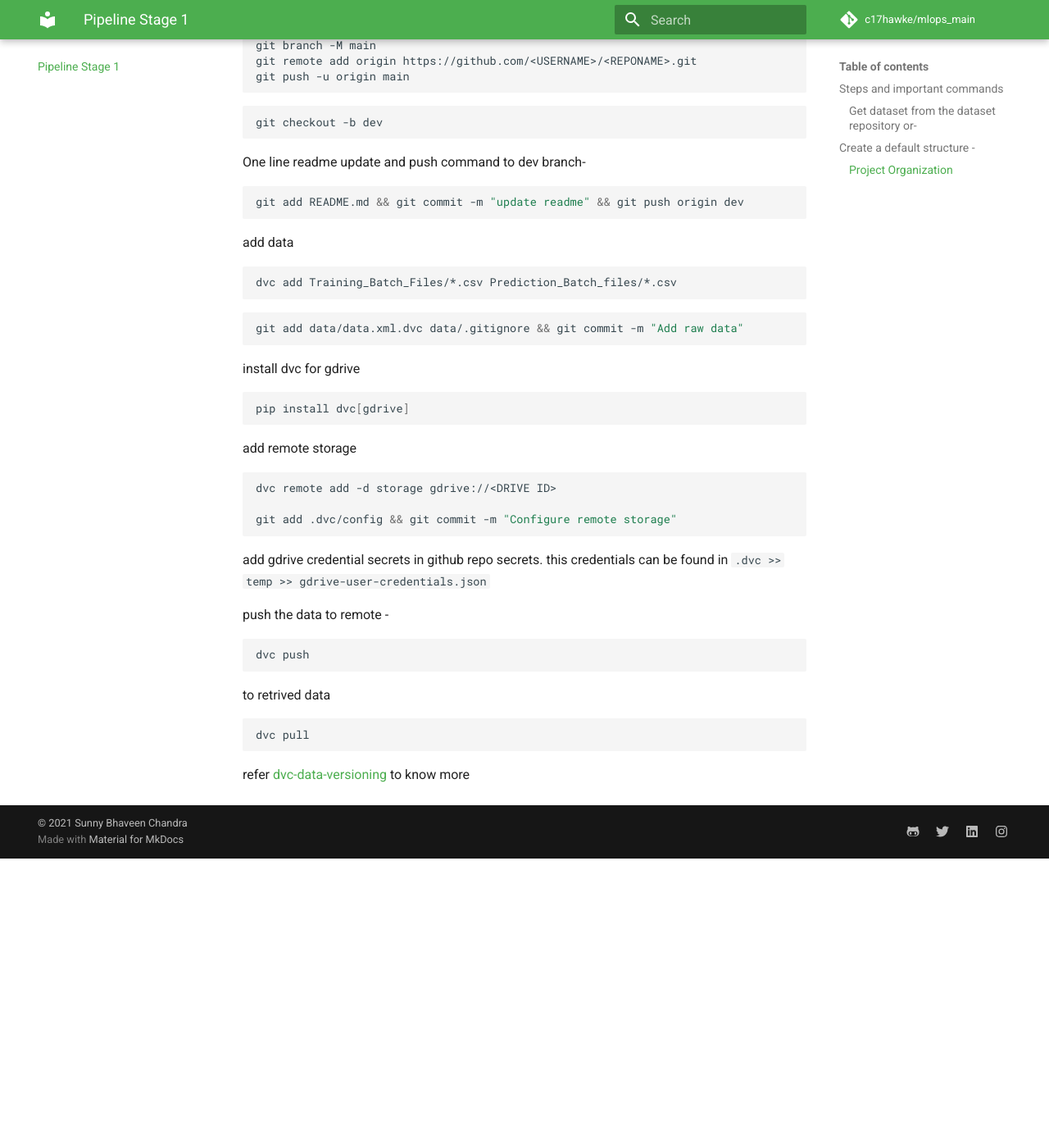
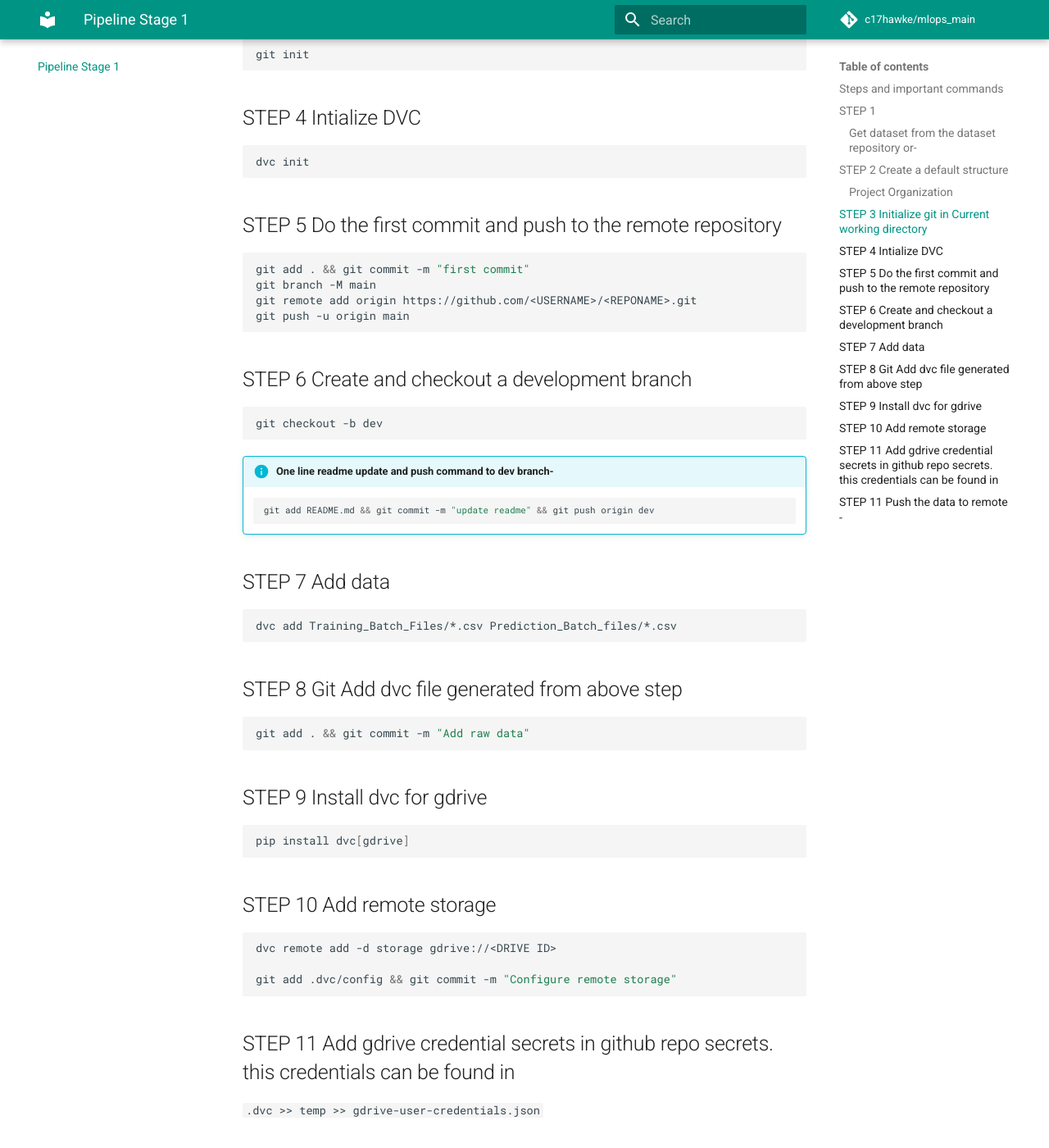
Before and after one commit to c17hawke/wafer_mlops_docs, an MkDocs documentation site: the page built from docs/stage1.md, in a window 1280 px wide and 1400 px high, scrolled down 1599 px. Shown: the whole window at 82% size. Built offline with MkDocs 1.6.1 and Material for MkDocs 9.7.7, drawn with Linux system fonts in a browser that asks for light colours; comment, search, counter and statistics services are not loaded; before the commit the page ends 2646 px from its top, so only the background shows below that; some of the changed text lies outside the part shown.

````diff
--- a/docs/stage1.md
+++ b/docs/stage1.md
@@ -2,10 +2,12 @@
 
 ## Steps and important commands
 
+## STEP 1
 ### Get dataset from the [dataset repository](https://github.com/iNeuron-Pvt-Ltd/wafer-dataset) or-
 [Download Dataset](https://github.com/iNeuron-Pvt-Ltd/wafer-dataset/archive/main.zip){ .md-button }
 
-## Create a default structure -
+
+## STEP 2 Create a default structure
 Project based on the <a target="_blank" href="https://drivendata.github.io/cookiecutter-data-science/">cookiecutter data science project template</a> cookiecutterdatascience
 
 ---
@@ -58,14 +60,17 @@
 
 ---
 
+## STEP 3 Initialize git in Current working directory
 ```bash
 git init
 ```
 
+## STEP 4 Intialize DVC
 ```bash
 dvc init
 ```
 
+## STEP 5 Do the first commit and push to the remote repository
 ```bash
 git add . && git commit -m "first commit"
 git branch -M main
@@ -73,50 +78,51 @@
 git push -u origin main
 ```
 
+## STEP 6 Create and checkout a development branch
 ```bash
 git checkout -b dev
 ```
 
-One line readme update and push command to dev branch-
-```bash
-git add README.md && git commit -m "update readme" && git push origin dev
-```
+!!! Info "One line readme update and push command to dev branch-"
+    ```bash
+    git add README.md && git commit -m "update readme" && git push origin dev
+    ```
 
-add data
+## STEP 7 Add data
 
 ```bash
 dvc add Training_Batch_Files/*.csv Prediction_Batch_files/*.csv
 ```
+
+## STEP 8 Git Add dvc file generated from above step
+
 ```bash
-git add data/data.xml.dvc data/.gitignore && git commit -m "Add raw data"
+git add . && git commit -m "Add raw data"
 ```
-
-install dvc for gdrive
+## STEP 9 Install dvc for gdrive
 
 ```bash
 pip install dvc[gdrive]
 ```
-
-add remote storage
+## STEP 10 Add remote storage
 
 ```bash
 dvc remote add -d storage gdrive://<DRIVE ID>
 
 git add .dvc/config && git commit -m "Configure remote storage"
 ```
-
-add gdrive credential secrets in github repo secrets. this credentials can be found in
+## STEP 11 Add gdrive credential secrets in github repo secrets. this credentials can be found in
 `.dvc >> temp >> gdrive-user-credentials.json`
 
-push the data to remote -
+## STEP 11 Push the data to remote -
 
 ```bash
 dvc push
 ```
 
-to retrived data
-```bash
-dvc pull
-```
+!!! Info "To retrived data"
+    ```bash
+    dvc pull
+    ```
 
-refer [dvc-data-versioning](https://dvc.org/doc/start/data-versioning) to know more
+    refer [dvc-data-versioning](https://dvc.org/doc/start/data-versioning) to know more
--- a/mkdocs.yml
+++ b/mkdocs.yml
@@ -22,8 +22,8 @@
     - tabs
   language: en
   palette:
-    primary: green
-    accent: green
+    primary: teal
+    accent: teal
 
 extra:
   social:
````
